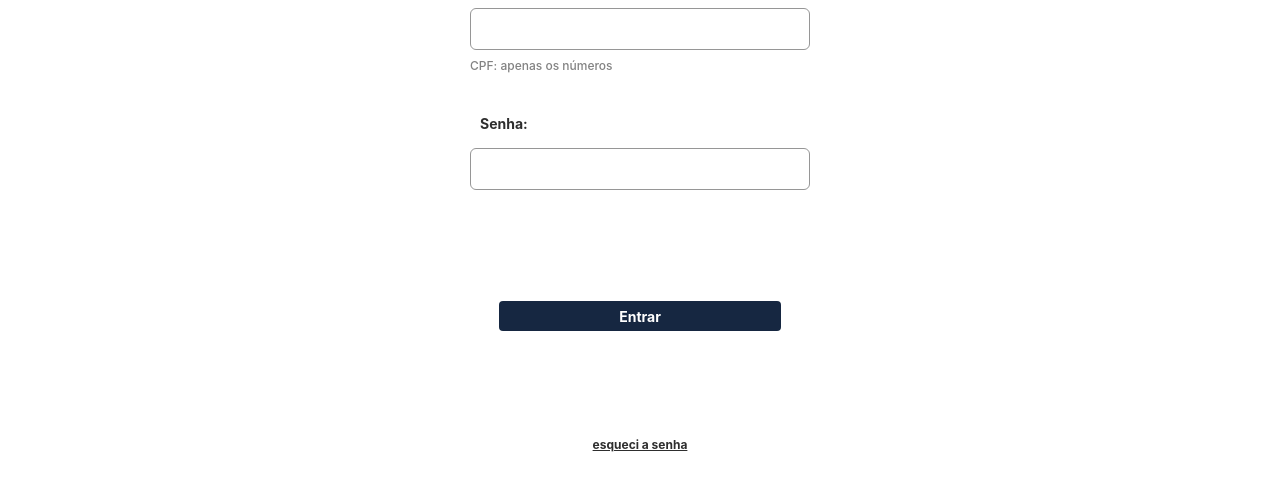
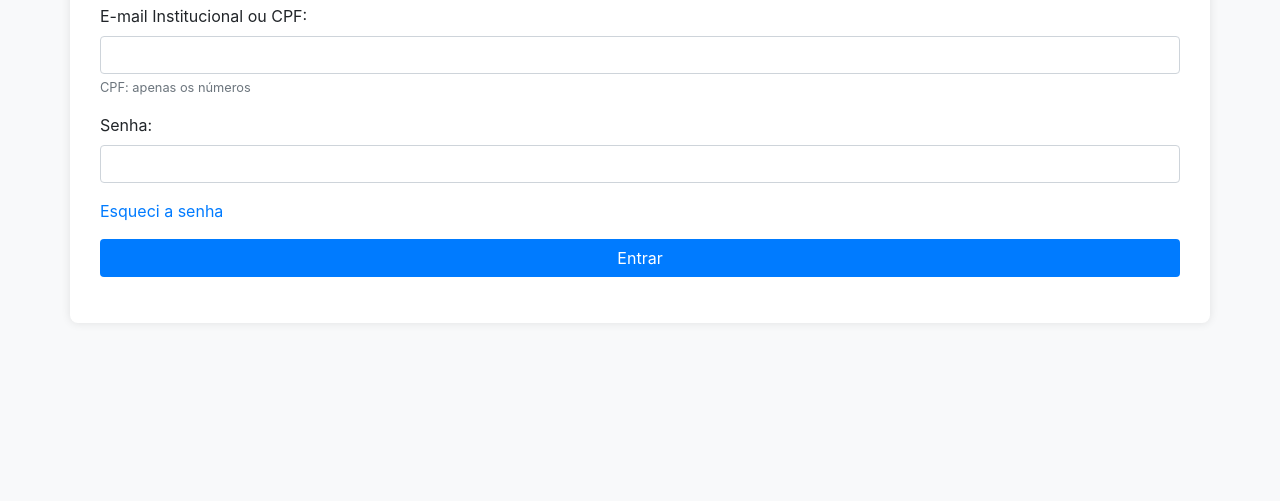
Before and after one commit to sdeiros/SEB, a plain HTML site: page principla.html in a window 1280 px wide. Shown: the part 299-800 px from the top of the page. Drawn offline with nearby package versions, Linux system fonts and the light colour scheme.

Commit message:
melhorias

```diff
--- a/principla.html
+++ b/principla.html
@@ -1,168 +1,129 @@
 <!DOCTYPE html>
 <html>
+
 <head>
     <title>Tela Principal</title>
     <meta name="viewport" content="width=device-width, initial-scale=1.0">
+    <link href="https://stackpath.bootstrapcdn.com/bootstrap/4.5.2/css/bootstrap.min.css" rel="stylesheet">
     <style>
         body {
             display: flex;
-            flex-direction: column;
+            justify-content: center;
             align-items: center;
-            justify-content: center;
             height: 100vh;
-            width: 100vw;
-            margin: 0;
-            overflow: hidden;
+            background-color: #f8f9fa;
         }
 
         #loginContainer {
-            display: flex;
-            flex-direction: column;
-            align-items: center;
-            justify-content: center;
-            margin-bottom: 20px;
-            width: 90%;
-            max-width: 400px;
-            box-sizing: border-box;
-        }
-
-        #loginForm {
-            display: flex;
-            flex-direction: column;
-            align-items: center;
-            justify-content: center;
-            width: 100%;
-            top: 0%;
-        }
-
-        #loginForm label[for="usuario-txt"],
-        #loginForm label[for="senha-txt"] {
-            text-align: left;
-            margin-bottom: 0.2rem;
-            margin-left: 0px;
-            width: 80%;
-            height: 30px;
-            color: #2E2E2E;
-            font-size: 14px;
-            font-family: Inter;
-            font-style: normal;
-            font-weight: 700;
-            line-height: normal;
-        }
-
-        #loginForm input[type="text"],
-        #loginForm input[type="password"] {
-            width: 80%;
-            height: 30px;
-            padding: 5px;
-            margin: 0 auto 8px;
-            border-radius: 6px;
-            border: 1px solid #969696;
-            font-size: 14px;
-            font-family: Inter;
-            font-style: normal;
-            font-weight: 700;
-            line-height: normal;
-            padding-left: 0.8rem;
-            color: #162741;
-            top: 0px;
-            margin-top: 0px;
-        }
-
-        #loginForm p {
-            margin: 0 auto;
-            margin-bottom: 1.5rem;
-            margin-left: 30px;
-            color: #828282;
-            font-size: 12px;
-            font-family: Inter;
-            font-style: normal;
-            font-weight: 500;
-            line-height: normal;
-            text-align: left;
-        }
-
-        #loginForm a {
-            position: fixed;
-            color: #2E2E2E;
-            font-size: 12px;
-            font-family: Inter;
-            font-style: normal;
-            font-weight: 700;
-            line-height: normal;
-            cursor: pointer;
-            text-align: left;
-            top: 92%;
-        }
-
-        #loginForm button[type="button-enter"] {
-            position: fixed;
-            width: 22%;
-            height: 30px;
-            color: #FFFFFFFF;
-            font-size: 14px;
-            font-family: Inter;
-            font-style: normal;
-            font-weight: 700;
-            line-height: normal;
-            border: none;
-            border-radius: 4px;
-            background: #162741;
-            cursor: pointer;
-            top: 75%;
+            background-color: white;
+            padding: 30px;
+            border-radius: 8px;
+            box-shadow: 0 0 10px rgba(0, 0, 0, 0.1);
         }
 
         #logo {
-            top: -10px;
-            width: 50px;
-            max-width: 80px;
-            margin-bottom: 10px;
-            margin-top: 0
+            display: block;
+            margin: 0 auto 20px;
+            width: 100px;
+        }
 
+        #dadosUsuario {
+            display: none;
+            margin-top: 20px;
+        }
+
+        .btn-custom {
+            background-color: #007bff;
+            color: white;
+            width: 100%;
+        }
+
+        .btn-custom:hover {
+            background-color: #0056b3;
+        }
+
+        #mensagem {
+            color: red;
+            margin-top: 10px;
+        }
+
+        #secaoBoletins {
+            display: none;
+            /* Oculta inicialmente a seção de boletins */
         }
     </style>
 </head>
 
 <body>
-    <div id="loginContainer">
-        <form id="loginForm">
+    <div id="loginContainer" class="container">
+        <form id="loginForm" class="form-group">
             <img src="https://upload.wikimedia.org/wikipedia/commons/3/3e/Simbolo_ISERJ.png" alt="Logo" id="logo">
-            <label for="usuario-txt">E-mail Institucional ou CPF:</label>
-            <input type="text" id="usuario" name="usuario" required>
-            <p>CPF: apenas os números</p><br>
-            <label for="senha-txt">Senha:</label>
-            <input type="password" id="senha" name="senha" required><br><br>
-            <a href="#" onclick="recuperarSenha()">esqueci a senha</a>
-            <button type="button-enter" onclick="realizarLogin()">Entrar</button>
+            <div class="form-group">
+                <label for="usuario">E-mail Institucional ou CPF:</label>
+                <input type="text" id="usuario" name="usuario" class="form-control" required>
+                <small class="form-text text-muted">CPF: apenas os números</small>
+            </div>
+
+            <div class="form-group">
+                <label for="senha">Senha:</label>
+                <input type="password" id="senha" name="senha" class="form-control" required>
+            </div>
+
+            <a href="#" class="d-block mb-3" onclick="recuperarSenha()">Esqueci a senha</a>
+            <button type="button" class="btn btn-custom" onclick="realizarLogin()">Entrar</button>
+
+            <p id="mensagem"></p>
+
         </form>
     </div>
 
-    <div id="dadosUsuario">
+    <div id="dadosUsuario" class="container">
         <h2 id="nomeUsuario"></h2>
         <ul id="listaDocumentos"></ul>
+
+        <!-- Botões adicionais -->
+        <div class="mt-3">
+            <button class="btn btn-custom" onclick="mostrarBoletins()">Boletins</button>
+            <button class="btn btn-custom" onclick="mostrarInformacoes()">Informações</button>
+            <button class="btn btn-custom" onclick="mostrarDeclaracaoEscolar()">Declaração Escolar</button>
+            <button class="btn btn-custom" onclick="mostrarContato()">Contato</button>
         </div>
+    </div>
+
+    <!-- Seção de Boletins -->
+    <div id="secaoBoletins" class="container">
+        <h2>Boletins</h2>
+        <ul id="listaDocumentosBoletins"></ul> <!-- Lista para os documentos de boletins -->
+        <button class="btn btn-custom" onclick="voltarParaInicio()">Voltar</button>
+    </div>
+
+    <script src="https://code.jquery.com/jquery-3.5.1.slim.min.js"></script>
+    <script src="https://cdn.jsdelivr.net/npm/@popperjs/core@2.9.1/dist/umd/popper.min.js"></script>
+    <script src="https://stackpath.bootstrapcdn.com/bootstrap/4.5.2/js/bootstrap.min.js"></script>
+
 
     <script>
         // Função para realizar o login na página index
         function realizarLogin() {
-            var usuario = document.getElementById("usuario").value; // Obtém o valor do campo de usuário
-            var senha = document.getElementById("senha").value; // Obtém o valor do campo de senha
+            console.log("Tentativa de login iniciada");
+            var usuario = document.getElementById("usuario").value;
+            var senha = document.getElementById("senha").value;
 
             // Fazer a requisição para a planilha usando a API do Google Sheets
-            fetch('https://sheets.googleapis.com/v4/spreadsheets/1Bz1yFGSxaLlvo6MNsiRdqcgNpDf7YbUS358S7lAV1-Y/values/A:D?key=AIzaSyB7anIj9Q08ueFQVQ6aevLttAkzJNNAGXs')
+            fetch('https://sheets.googleapis.com/v4/spreadsheets/1PIhLjXNYtbikhyCQCgSff_DL3b0w9L7n9EtRwGUBG-M/values/A:D?key=AIzaSyBA9ar3yt4yUbSVIE9ubrQ5sQuPuz2iWmA')
                 .then(response => response.json()) // Converter a resposta para JSON
                 .then(data => {
                     var rows = data.values; // Obter as linhas da planilha
                     var loginSuccessful = false;
                     var nomeCompleto = "";
 
-                    // Verificar se as credenciais são válidas
-                    for (var i = 1; i < rows.length; i++) {
+                    // Verificar se as credenciais são válidas (procuar apartir da 3 linha da planilha)
+                    for (var i = 2; i < rows.length; i++) {
                         var row = rows[i];
-                        var storedEmail = row[0]; // A coluna A contém os e-mails na planilha
-                        var storedCPF = row[2]; // A coluna C contém os CPFs na planilha
-                        var storedSenha = row[1]; // A coluna B contém as senhas na planilha
-                        var storedNomeCompleto = row[3]; // A coluna D contém o nome completo na planilha
+                        var storedEmail = row[2]; // A coluna A contém os e-mails na planilha
+                        var storedCPF = row[1]; // A coluna C contém os CPFs na planilha
+                        var storedSenha = row[3]; // A coluna B contém as senhas na planilha
+                        var storedNomeCompleto = row[0]; // A coluna D contém o nome completo na planilha
 
                         if ((usuario === storedEmail || usuario === storedCPF) && senha === storedSenha) {
                             loginSuccessful = true; // Defina a variável como verdadeira se as credenciais coincidirem
@@ -172,15 +133,44 @@
                     }
 
                     if (loginSuccessful) {
-                        document.getElementById("loginContainer").style.display = "none"; // Oculta os campos de login
-                        document.getElementById("dadosUsuario").style.display = "block"; // Exibe os dados do usuário
+                        document.getElementById("loginContainer").style.display = "none";
+                        document.getElementById("dadosUsuario").style.display = "block";
+                        var nomeUsuario = nomeCompleto.split(" ");
+                        var primeiroNome = nomeUsuario[0];
+                        var segundoNome = nomeUsuario[1];
+                        document.getElementById("nomeUsuario").textContent = "Olá, " + primeiroNome + " " + segundoNome + "!";
 
-                        // Exibe o nome do usuário
-                        var nomeUsuario = nomeCompleto.split(" "); // Divide o nome completo em um array de palavras
-                        var primeiroNome = nomeUsuario[0]; // Obtém o primeiro nome
-                        var segundoNome = nomeUsuario[1]; // Obtém o segundo nome (se existir)
 
-                        document.getElementById("nomeUsuario").textContent = "Olá, " + primeiroNome + " " + segundoNome + "!";
+                        // Chamar a função buscarDocumentosDoUsuario para exibir os documentos do usuário
+                        buscarDocumentosDoUsuario(nomeCompleto, '1HBQi31Er40Nni8uaDzFwUHLl-iirdB-q');
+                    } else {
+                        document.getElementById("mensagem").textContent = "Usuário ou senha incorretos!";
+
+                        // Recarregar a página após 2 segundos
+                        setTimeout(function () {
+                            location.reload(); // Recarregar a página
+                        }, 1000); // 2000ms = 2 segundos
+                    }
+                })
+                .catch(error => {
+                    console.log("Erro ao acessar a planilha:", error);
+                });
+        }
+
+        // Função para recuperar a senha
+        function recuperarSenha() {
+            window.open("./resetsenha.html", "_blank"); // Redireciona para o arquivo HTML local
+        }
+
+
+        // Função para mostrar a seção de boletins
+        function mostrarBoletins() {
+            document.getElementById("dadosUsuario").style.display = "none"; // Oculta os dados do usuário
+            document.getElementById("secaoBoletins").style.display = "block"; // Mostra a seção de boletins
+
+            var nomeCompleto = document.getElementById("nomeUsuario").textContent.split(", ")[1]; // Obter o nome completo
+            buscarDocumentosDoUsuario(nomeCompleto, '1HBQi31Er40Nni8uaDzFwUHLl-iirdB-q'); // Chama a função para buscar documentos
+        }
 
         // Função para buscar e exibir os documentos do usuário
         function buscarDocumentosDoUsuario(nomeUsuario, folderId) {
@@ -190,7 +180,7 @@
                 .then(response => response.json())
                 .then(data => {
                     var files = data.files;
-                                    var listaDocumentos = document.getElementById('listaDocumentos');
+                    var listaDocumentos = document.getElementById('listaDocumentosBoletins'); // Atualiza para usar a lista de boletins
                     listaDocumentos.innerHTML = '';
 
                     if (files && files.length > 0) {
@@ -215,21 +205,29 @@
                 });
         }
 
-                        // Chamar a função buscarDocumentosDoUsuario para exibir os documentos do usuário
-                        buscarDocumentosDoUsuario(nomeCompleto, '1HBQi31Er40Nni8uaDzFwUHLl-iirdB-q');
-                    } else {
-                        document.getElementById("mensagem").textContent = "Usuário ou senha incorretos!";
-                    }
-                })
-                .catch(error => {
-                    console.log("Erro ao acessar a planilha:", error);
-                });
+        // Função para voltar à tela inicial
+        function voltarParaInicio() {
+            document.getElementById("secaoBoletins").style.display = "none"; // Oculta a seção de boletins
+            document.getElementById("dadosUsuario").style.display = "block"; // Mostra novamente os dados do usuário
         }
 
-        // Função para recuperar a senha
+        // Funções para os outros botões (ainda não implementadas)
+        function mostrarInformacoes() {
+            alert('Aqui você pode adicionar informações!');
+        }
+
+        function mostrarDeclaracaoEscolar() {
+            alert('Aqui você pode adicionar declaração escolar!');
+        }
+
+        function mostrarContato() {
+            alert('Aqui você pode adicionar informações de contato!');
+        }
+
         function recuperarSenha() {
-            window.open("https://sites.google.com/view/testeiserj/recuperar-senha?authuser=0", "_blank"); // Redireciona para a página de recuperação de senha no Google Sites
+            alert('Aqui você pode implementar a recuperação de senha!');
         }
     </script>
 </body>
+
 </html>
```
Lines whose indentation alone changed are shown as unchanged.
